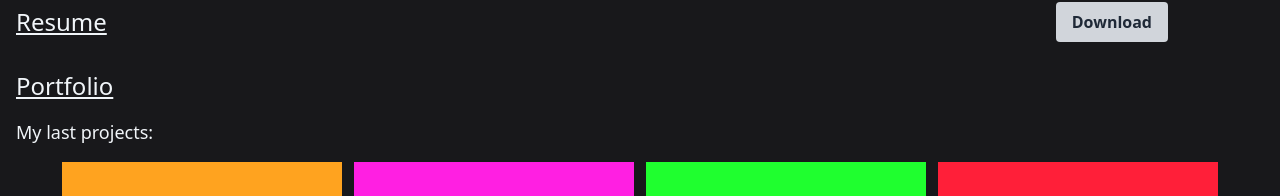
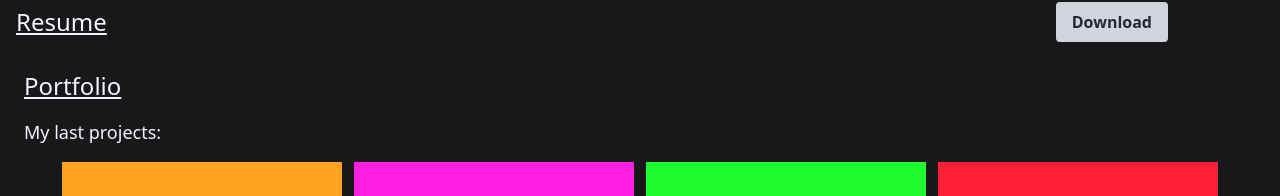
Before and after one commit to evertondsvieira/everton-dev, a React (Vite) app in the folder portifolio/: page /projects in a window 1280 px wide. Shown: the part 1288-1484 px from the top of the page. Built offline with nearby package versions, Linux system fonts and the light colour scheme.

Commit message:
Fix: fixed margin

```diff
--- a/portifolio/src/pages/Projects/index.tsx
+++ b/portifolio/src/pages/Projects/index.tsx
@@ -3,8 +3,8 @@ import { SiExpress, SiCss3, SiJavascript, SiHtml5, SiNodedotjs, SiReact, SiStyle
 const Projects = () => {
     return(
         <div id="projects" className="text-slate-100">
-            <h1 className="text-left text-2xl mx-4 my-4 underline">Portfolio</h1>
-            <h2 className="text-left text-lg mx-4 my-4">My last projects:</h2>
+            <h1 className="text-left text-2xl mx-4 laptop:mx-6 my-4 underline">Portfolio</h1>
+            <h2 className="text-left text-lg mx-4 laptop:mx-6 my-4">My last projects:</h2>
             <div className="w-screen h-auto flex flex-row overflow-x-scroll items-center px-4 pb-4 gap-3 laptop:overflow-x-hidden laptop:flex-wrap laptop:justify-center max-w-[1440px]">
                 <div>
                     <a href="https://evertondsvieira.github.io/Comix-Shop/" target="blank"><img className="max-w-[300px]" src="/comixshop.png" alt=""/></a>
```
